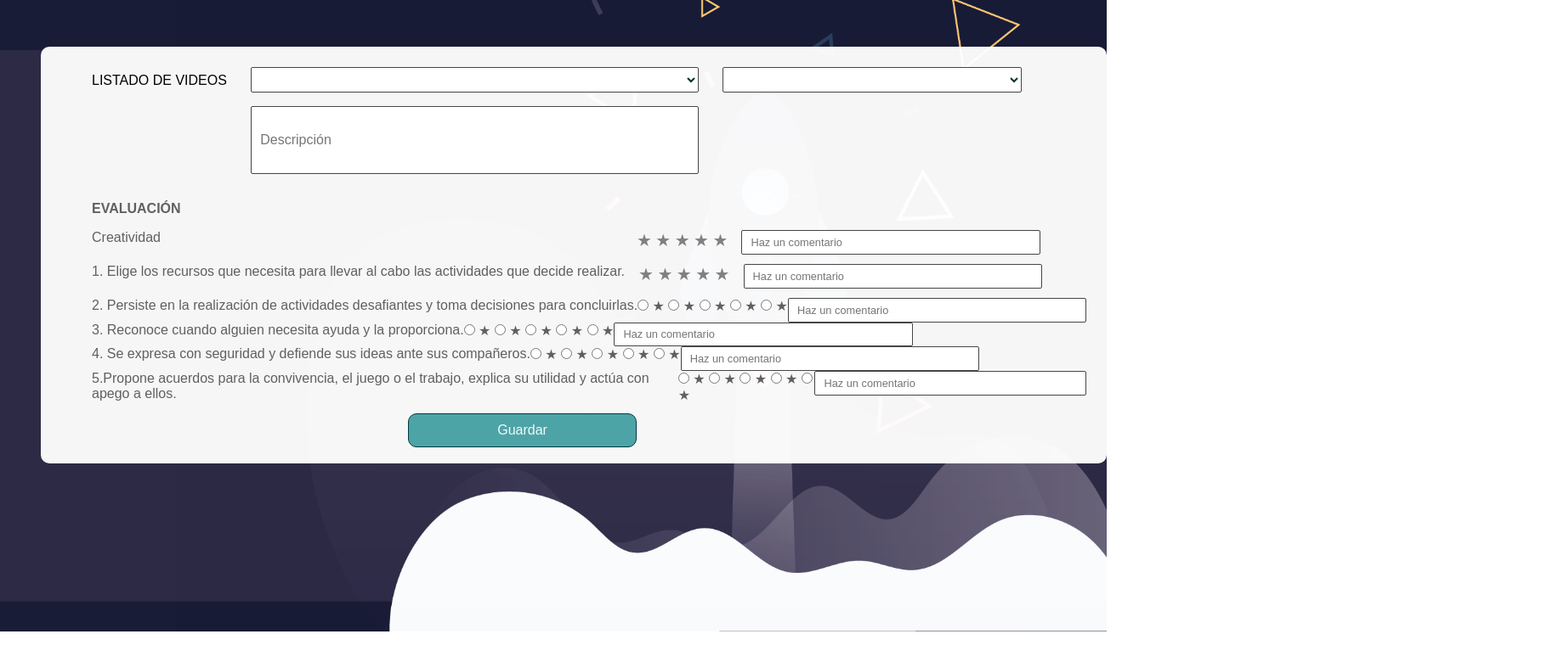
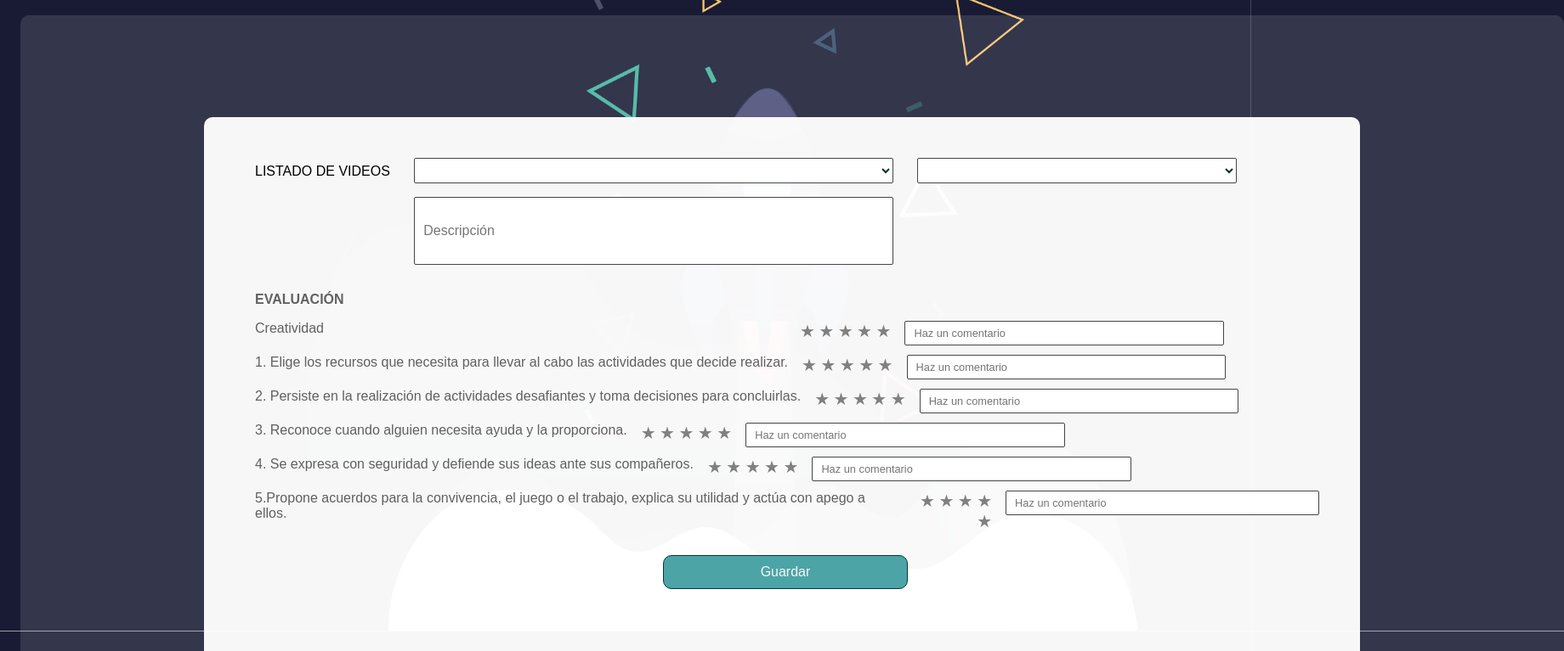
Before and after one commit to incatolbar/EDVISTO, a plain HTML site: page evaluacion.html in a window 1280 px wide. Shown: the part 56-823 px from the top of the page at 85% size, 1840 px wide, since content can reach past the window. Before the commit the page ends 800 px from the top, so only its background shows below. Drawn offline with Linux system fonts and the light colour scheme.

Commit message:
cambios evaluacion

```diff
--- a/evaluacion.html
+++ b/evaluacion.html
@@ -16,6 +16,7 @@
         <p class="text">BIENVENIDO DOCENTE</p>
     </header>
 
+    <div class="marco">
     <div class="form-body">
         <form name= evaluacion onsubmit="return validateForm()">
             LISTADO DE VIDEOS
@@ -49,15 +50,15 @@
             1. Elige los recursos que necesita para llevar al cabo las
             actividades que decide realizar.
             <div class="rating1">
-                <input id="radio11" type="radio" class="estrellas" name="estrellas" value="5">
+                <input id="radio11" type="radio" class="estrellas" name="estrellas1" value="5">
                 <label for="radio11">★</label>
-                <input id="radio21" type="radio" class="estrellas" name="estrellas" value="4">
+                <input id="radio21" type="radio" class="estrellas" name="estrellas1" value="4">
                 <label for="radio21">★</label>
-                <input id="radio31" type="radio" class="estrellas" name="estrellas" value="3">
+                <input id="radio31" type="radio" class="estrellas" name="estrellas1" value="3">
                 <label for="radio31">★</label>
-                <input id="radio41" type="radio" class="estrellas" name="estrellas" value="2">
+                <input id="radio41" type="radio" class="estrellas" name="estrellas1" value="2">
                 <label for="radio41">★</label>
-                <input id="radio51" type="radio" class="estrellas" name="estrellas" value="1">
+                <input id="radio51" type="radio" class="estrellas" name="estrellas1" value="1">
                 <label for="radio51">★</label>
             </div>
             <input type="text" placeholder="Haz un comentario" name="comentario1" id="comentario">
@@ -67,16 +68,16 @@
             2. Persiste en la realización de actividades desafiantes y
             toma decisiones para concluirlas.
             <div class="rating2">
-                <input id="radio1" type="radio" class="estrellas" name="estrellas" value="5">
-                <label for="radio1">★</label>
-                <input id="radio2" type="radio" class="estrellas" name="estrellas" value="4">
-                <label for="radio2">★</label>
-                <input id="radio3" type="radio" class="estrellas" name="estrellas" value="3">
-                <label for="radio3">★</label>
-                <input id="radio4" type="radio" class="estrellas" name="estrellas" value="2">
-                <label for="radio4">★</label>
-                <input id="radio5" type="radio" class="estrellas" name="estrellas" value="1">
-                <label for="radio5">★</label>
+                <input id="radio12" type="radio" class="estrellas" name="estrellas2" value="5">
+                <label for="radio12">★</label>
+                <input id="radio22" type="radio" class="estrellas" name="estrellas2" value="4">
+                <label for="radio22">★</label>
+                <input id="radio32" type="radio" class="estrellas" name="estrellas2" value="3">
+                <label for="radio32">★</label>
+                <input id="radio42" type="radio" class="estrellas" name="estrellas2" value="2">
+                <label for="radio42">★</label>
+                <input id="radio52" type="radio" class="estrellas" name="estrellas2" value="1">
+                <label for="radio52">★</label>
             </div>
             <input type="text" placeholder="Haz un comentario" name="comentario2" id="comentario">
     </div>
@@ -84,16 +85,16 @@
     <div class="ayuda-container">
             3. Reconoce cuando alguien necesita ayuda y la proporciona.
             <div class="rating3">
-                <input id="radio1" type="radio" class="estrellas" name="estrellas" value="5">
-                <label for="radio1">★</label>
-                <input id="radio2" type="radio" class="estrellas" name="estrellas" value="4">
-                <label for="radio2">★</label>
-                <input id="radio3" type="radio" class="estrellas" name="estrellas" value="3">
-                <label for="radio3">★</label>
-                <input id="radio4" type="radio" class="estrellas" name="estrellas" value="2">
-                <label for="radio4">★</label>
-                <input id="radio5" type="radio" class="estrellas" name="estrellas" value="1">
-                <label for="radio5">★</label>
+                <input id="radio13" type="radio" class="estrellas" name="estrellas3" value="5">
+                <label for="radio13">★</label>
+                <input id="radio23" type="radio" class="estrellas" name="estrellas3" value="4">
+                <label for="radio23">★</label>
+                <input id="radio33" type="radio" class="estrellas" name="estrellas3" value="3">
+                <label for="radio33">★</label>
+                <input id="radio43" type="radio" class="estrellas" name="estrellas3" value="2">
+                <label for="radio43">★</label>
+                <input id="radio53" type="radio" class="estrellas" name="estrellas3" value="1">
+                <label for="radio53">★</label>
             </div>
             <input type="text" placeholder="Haz un comentario" name="comentario3" id="comentario">
     </div>
@@ -101,16 +102,16 @@
     <div class="seguridad-container">
             4. Se expresa con seguridad y defiende sus ideas ante sus compañeros.
             <div class="rating4">
-                <input id="radio1" type="radio" class="estrellas" name="estrellas" value="5">
-                <label for="radio1">★</label>
-                <input id="radio2" type="radio" class="estrellas" name="estrellas" value="4">
-                <label for="radio2">★</label>
-                <input id="radio3" type="radio" class="estrellas" name="estrellas" value="3">
-                <label for="radio3">★</label>
-                <input id="radio4" type="radio" class="estrellas" name="estrellas" value="2">
-                <label for="radio4">★</label>
-                <input id="radio5" type="radio" class="estrellas" name="estrellas" value="1">
-                <label for="radio5">★</label>
+                <input id="radio14" type="radio" class="estrellas" name="estrellas4" value="5">
+                <label for="radio14">★</label>
+                <input id="radio24" type="radio" class="estrellas" name="estrellas4" value="4">
+                <label for="radio24">★</label>
+                <input id="radio34" type="radio" class="estrellas" name="estrellas4" value="3">
+                <label for="radio34">★</label>
+                <input id="radio44" type="radio" class="estrellas" name="estrellas4" value="2">
+                <label for="radio44">★</label>
+                <input id="radio54" type="radio" class="estrellas" name="estrellas4" value="1">
+                <label for="radio54">★</label>
             </div>
             <input type="text" placeholder="Haz un comentario" name="comentario4" id="comentario">
     </div>
@@ -118,16 +119,16 @@
     <div class="convivencia-container">
             5.Propone acuerdos para la convivencia, el juego o el trabajo, explica su utilidad y actúa con apego a ellos.
             <div class="rating5">
-                <input id="radio1" type="radio" class="estrellas" name="estrellas" value="5">
-                <label for="radio1">★</label>
-                <input id="radio2" type="radio" class="estrellas" name="estrellas" value="4">
-                <label for="radio2">★</label>
-                <input id="radio3" type="radio" class="estrellas" name="estrellas" value="3">
-                <label for="radio3">★</label>
-                <input id="radio4" type="radio" class="estrellas" name="estrellas" value="2">
-                <label for="radio4">★</label>
-                <input id="radio5" type="radio" class="estrellas" name="estrellas" value="1">
-                <label for="radio5">★</label>
+                <input id="radio15" type="radio" class="estrellas" name="estrellas5" value="5">
+                <label for="radio15">★</label>
+                <input id="radio25" type="radio" class="estrellas" name="estrellas5" value="4">
+                <label for="radio25">★</label>
+                <input id="radio35" type="radio" class="estrellas" name="estrellas5" value="3">
+                <label for="radio35">★</label>
+                <input id="radio45" type="radio" class="estrellas" name="estrellas5" value="2">
+                <label for="radio45">★</label>
+                <input id="radio55" type="radio" class="estrellas" name="estrellas5" value="1">
+                <label for="radio55">★</label>
             </div>
             <input type="text" placeholder="Haz un comentario" name="comentario5" id="comentario">
     </div>
@@ -135,5 +136,6 @@
             <button type="submit">Guardar</button>
         </form>
     </div>
+</div>
 </body>
 </html>
--- a/js/carguevideo.js
+++ b/js/carguevideo.js
@@ -1,4 +1,4 @@
-var Guardar = document.querySelector('button type=submit');
+var Guardar = document.querySelector('button[type=submit]');
 Guardar.addEventListener('click', function() {
     alert('El video ha sido guardado.');
 });
--- a/style/evaluacion.css
+++ b/style/evaluacion.css
@@ -9,7 +9,7 @@ body{
     align-items: center;
     justify-content: center;
     font-family:Arial, Helvetica, sans-serif;
-    background-image: url(../img/General\ backround.png);
+    background-image: url(../img/Background\ solo.jpg);
     background-position: center;
     background-size:cover;
     background-repeat: no-repeat;
@@ -41,20 +41,33 @@ header{
     height:30px;
 }
 
+.marco{
+    display:flow-root;
+    width: 113.5rem;
+    height: 54.2rem;
+    min-width: 2.5rem;
+    border-radius: 10px;
+    background-color: rgba(255, 255, 255, 0.116);
+    margin-left: 1.5rem;
+    margin-top: 1.5rem;
+    margin-right: 1.5rem;
+    margin-bottom: 1.5rem;
+    padding:1.5rem;
+}
+
 .form-body {
     display:flow-root;
-    width: 78.4rem;
-    height: 30.7rem;
-    min-width: 40px;
+    width: 85rem;
+    height: 40rem;
+    min-width: 2.5rem;
     border-radius: 10px;
     background-color: rgba(255, 255, 255, 0.959);
-    margin-left: 3rem;
-    margin-top: 3.8rem;
+    margin-left: 12rem;
+    margin-top: 6rem;
     margin-right: 3rem;
-    margin-bottom: 20px;
-    padding:1.5rem;
-    padding-left: 60px;
-    overflow-y: auto;
+    margin-bottom: 1.25rem;
+    padding:3rem;
+    padding-left: 3.75rem;
 }
 
 .form-body select[name="Titulo"]{
@@ -109,6 +122,11 @@ header{
     margin-bottom: 1rem;
 }
 
+.creatividad-container {
+    display: flex;
+    color: rgb(97, 96, 96);
+}
+
 .rating {
     margin-left: 35rem;
     margin-right: 1rem;
@@ -138,22 +156,7 @@ header{
     color: orange;
   }
 
-.form-body input[id=comentario] {
-    margin-top: 0rem;
-    margin-left: 0rem;
-    height: 1.8rem;
-    width: 30%;
-    padding-left: 10px;
-    color:rgb(97, 97, 97);
-    border: 1px solid rgb(70, 69, 69);
-    border-radius: 2px;
-    font-family:Arial, Helvetica, sans-serif;
-    background-color: white;
-    font-size: 0.8rem;
-    text-align: left;
-}
-
-.creatividad-container {
+.recursos-container {
     display: flex;
     color: rgb(97, 96, 96);
 }
@@ -187,30 +190,155 @@ header{
     color: orange;
   }
 
-
-.recursos-container {
+.decisiones-container {
     display: flex;
     color: rgb(97, 96, 96);
 }
 
-.decisiones-container {
-    display: flex;
-    color: rgb(97, 96, 96);
-}
+.rating2 {
+    margin-left: 1rem;
+    margin-right: 1rem;
+    margin-bottom: 1rem;
+  }
+
+.rating2 label {
+    font-size: 20px;
+    color: gray;
+  }
+
+.rating2 input[type="radio"] {
+    display: none;
+  }
+
+.rating2 {
+    direction: rtl;
+    unicode-bidi: bidi-override;
+  }
+
+.rating2  label:hover,
+.rating2  label:hover ~ label {
+    color: orange;
+  }
+
+.rating2 input[type="radio"]:checked ~ label {
+    color: orange;
+  }
 
 .ayuda-container {
     display: flex;
     color: rgb(97, 96, 96);
 }
 
+.rating3 {
+    margin-left: 1rem;
+    margin-right: 1rem;
+    margin-bottom: 1rem;
+  }
+
+.rating3 label {
+    font-size: 20px;
+    color: gray;
+  }
+
+.rating3 input[type="radio"] {
+    display: none;
+  }
+
+.rating3 {
+    direction: rtl;
+    unicode-bidi: bidi-override;
+  }
+
+.rating3  label:hover,
+.rating3  label:hover ~ label {
+    color: orange;
+  }
+
+.rating3 input[type="radio"]:checked ~ label {
+    color: orange;
+  }
+
 .seguridad-container {
     display: flex;
     color: rgb(97, 96, 96);
 }
 
+.rating4 {
+    margin-left: 1rem;
+    margin-right: 1rem;
+    margin-bottom: 1rem;
+  }
+
+.rating4 label {
+    font-size: 20px;
+    color: gray;
+  }
+
+.rating4 input[type="radio"] {
+    display: none;
+  }
+
+.rating4 {
+    direction: rtl;
+    unicode-bidi: bidi-override;
+  }
+
+.rating4  label:hover,
+.rating4  label:hover ~ label {
+    color: orange;
+  }
+
+.rating4 input[type="radio"]:checked ~ label {
+    color: orange;
+  }
+
 .convivencia-container {
     display: flex;
     color: rgb(97, 96, 96);
+}
+
+.rating5 {
+    margin-left: 1rem;
+    margin-right: 1rem;
+    margin-bottom: 1rem;
+  }
+
+.rating5 label {
+    font-size: 20px;
+    color: gray;
+  }
+
+.rating5 input[type="radio"] {
+    display: none;
+  }
+
+.rating5 {
+    direction: rtl;
+    unicode-bidi: bidi-override;
+  }
+
+.rating5  label:hover,
+.rating5  label:hover ~ label {
+    color: orange;
+  }
+
+.rating5 input[type="radio"]:checked ~ label {
+    color: orange;
+  }
+
+  .form-body input[id=comentario] {
+    margin-top: 0rem;
+    margin-left: 0rem;
+    height: 1.8rem;
+    width: 30%;
+    padding-left: 10px;
+    color:rgb(97, 97, 97);
+    border: 1px solid rgb(70, 69, 69);
+    border-radius: 2px;
+    font-family:Arial, Helvetica, sans-serif;
+    background-color: white;
+    font-size: 0.8rem;
+    text-align: left;
 }
 
 .form-body input:hover {
@@ -223,7 +351,7 @@ header{
     display: block;
     margin: auto;
     margin-top: 12px;
-    margin-left: 372px;
+    margin-left: 30rem;
     margin-bottom: 25px;
     height: 40px;
     width: 23%;
```
